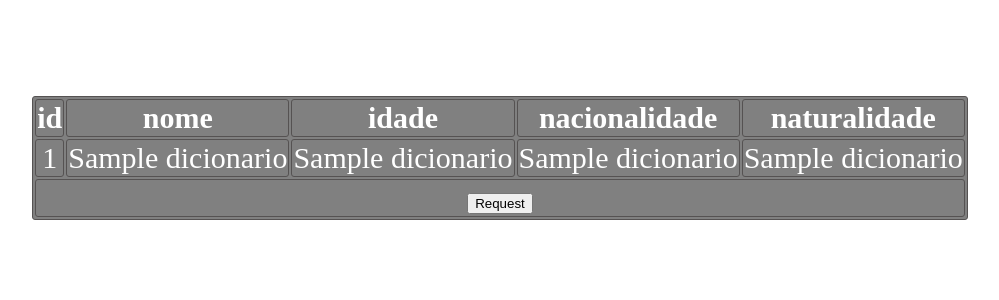
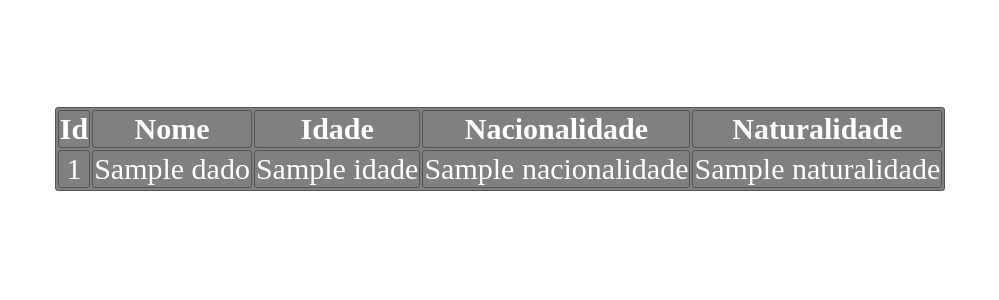
Before and after one commit to di0nar4p/API_Flask, a Flask app: template templates/main.html in a window 1280 px wide. Shown: the top 300 px of the page, without its empty margins (140-1139 px from the left). Run offline with Flask 3, Linux system fonts and the light colour scheme; the template is opened without the code that fills it: most values are stand-ins (such as "Sample title", 1, 10 or a date in 2020).

Commit message:
Corrigida requisição JSON

```diff
--- a/app.py
+++ b/app.py
@@ -24,10 +24,10 @@ def index():
 
 """ @app.route('/dados', methods=['GET'])
 def getAll():
-    senha = request.form['senha']
-    user = request.form['login']
     dados = select_all('root','5550123Pl@y')
+
     return jsonify(dados) """
+
 
 
 """ @app.route('/dados/<int:id>', methods=['GET'])
--- a/templates/main.html
+++ b/templates/main.html
@@ -10,39 +10,42 @@
     <title>Document</title>
 </head>
 <body id="main">
-<table>
+  <header>
+    <section>
+
+      <table id="tabela">
         <thead>
           <tr>
-      <th>id</th>
-      <th>nome</th>
-      <th>idade</th>
-      <th>nacionalidade</th>
-      <th>naturalidade</th>
+            <th>Id</th>
+            <th>Nome</th>
+            <th>Idade</th>
+            <th>Nacionalidade</th>
+            <th>Naturalidade</th>
           </tr>
         </thead>
         <tbody>
-    {%for dicionario in dados%}
+          {%for dado in dados%}
 
           <tr>
             <td id="id">
 
-        {{dicionario[0]}}
+              {{dado['id']}}
             </td>
             <td id="nome">
 
-        {{dicionario[1]}}
+              {{dado['nome']}}
             </td>
             <td id="idade">
 
-        {{dicionario[2]}}
+              {{dado['idade']}}
             </td>
             <td id="nacional">
 
-        {{dicionario[3]}}
+              {{dado['nacionalidade']}}
             </td>
             <td id="natural">
 
-        {{dicionario[4]}}
+              {{dado['naturalidade']}}
             </td>
 
           </tr>
@@ -50,19 +53,14 @@
 
           {%endfor %}
         </tbody>
-  <tfoot>
-    <tr>
-      <td colspan="5">
 
-        <button type="button" onclick="callback()">Request</button></tr>
-      </td>
-
-    </tr>
-  </tfoot>
 
 
 
         </table>
         <br>
+    </section>
+
+  </header>
 </body>
 </html>
```
Also changed, not shown: Controller/requests.py (+18 -5 lines). Lines whose indentation alone changed are shown as unchanged.
